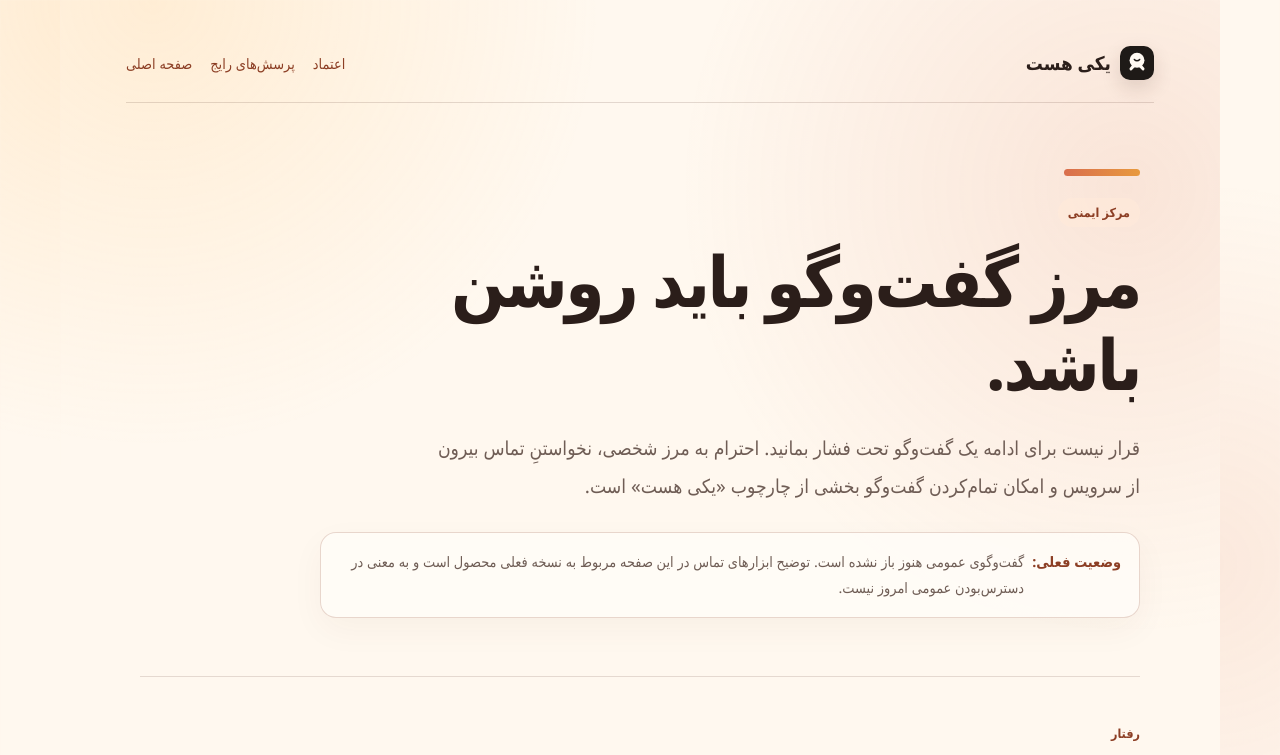
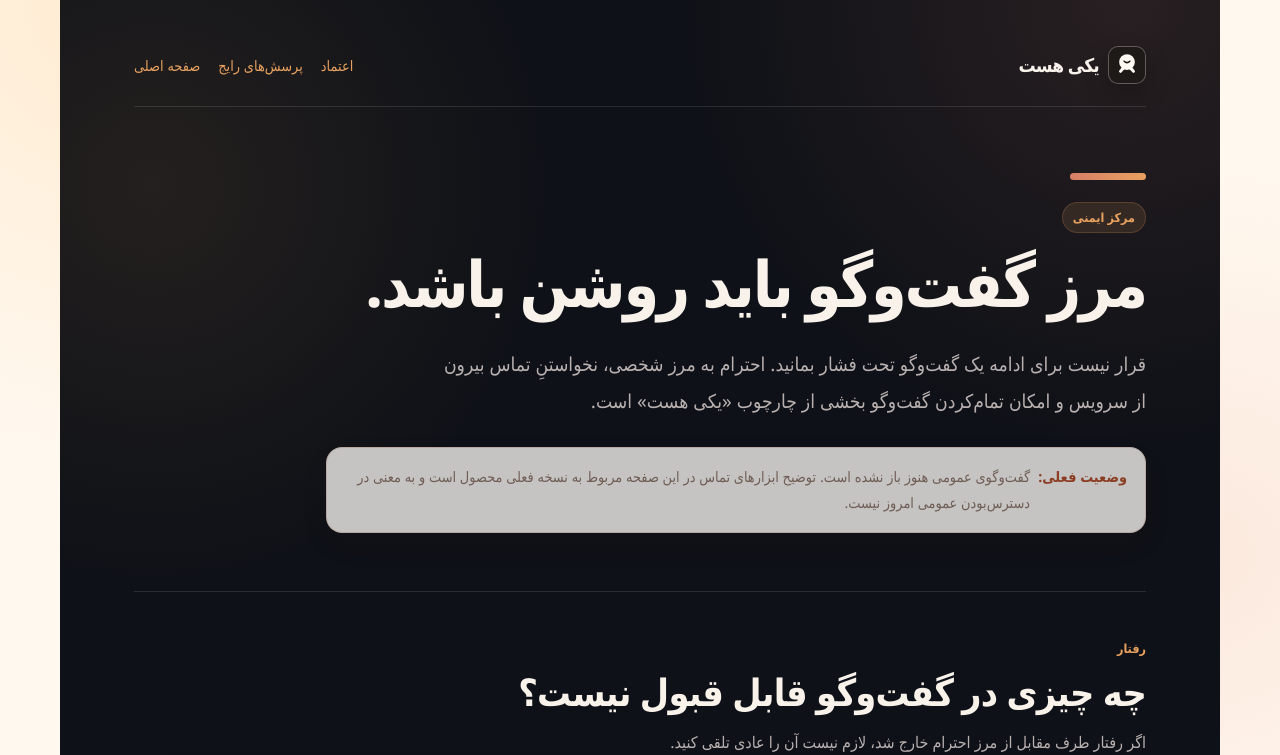
Before and after one commit to morfisam25-tech/YEKI-HAST, a Next.js app in the folder apps/web/: page /safety in a window 1280 px wide. Shown: the top 755 px of the page. Built offline with nearby package versions, Linux system fonts and the light colour scheme.

Commit message:
W9 Phase 2: extend dark system to Safety

```diff
--- a/apps/web/app/safety/safety.module.css
+++ b/apps/web/app/safety/safety.module.css
@@ -316,3 +316,44 @@
 @media (prefers-reduced-motion: reduce) {
   .page *, .page *::before, .page *::after { transition: none !important; animation: none !important; }
 }
+
+
+/* W9 Phase 2 visual system */
+.page {
+  --bg: #0e1117;
+  --surface: #171a20;
+  --surface-2: #20232a;
+  --warm: #272126;
+  --text: #f8f2eb;
+  --muted: #b9b0b0;
+  --soft: #d8c9c0;
+  --line: rgba(255,255,255,.11);
+  --accent: #e8a15f;
+  --coral: #d77e68;
+  min-height: 100vh;
+  background:
+    radial-gradient(circle at 92% 0%, rgba(215,126,104,.13), transparent 28rem),
+    radial-gradient(circle at 8% 4%, rgba(232,161,95,.10), transparent 25rem),
+    var(--bg);
+  color: var(--text);
+}
+.header { width: min(1120px, calc(100% - 48px)); border-color: var(--line); }
+.brand { color: var(--text); font-size: 19px; letter-spacing: -.04em; }
+.brand::before { width: 36px; height: 36px; border: 1px solid rgba(255,255,255,.24); background-color: rgba(232,161,95,.08); box-shadow: 0 10px 24px rgba(0,0,0,.22); }
+.topNav a, .footer a { color: var(--accent); }
+.shell { width: min(1040px, calc(100% - 48px)); }
+.hero h1 { color: var(--text); font-size: clamp(2.3rem, 5vw, 4.2rem); }
+.hero::before { background: linear-gradient(90deg, var(--coral), var(--accent)); }
+.eyebrow, .step { color: var(--accent); }
+.eyebrow { background: rgba(232,161,95,.12); border: 1px solid rgba(232,161,95,.20); }
+.lead, .sectionIntro > p:last-child, .conductCard p, .endingCard p, .toolsList p, .boundaryBox p, .practicalBox p, .emergency p, .footer p { color: var(--muted); }
+.section, .toolsList, .footer { border-color: var(--line); }
+.sectionIntro h2, .emergency h2, .conductCard h3, .endingCard h3, .toolsList h3, .footer strong { color: var(--text); }
+.conductCard, .endingCard { border-color: var(--line); background: var(--surface-2); box-shadow: 0 18px 50px rgba(0,0,0,.16); }
+.boundaryBox, .practicalBox { border-color: var(--line); background: rgba(232,161,95,.09); }
+.safetyEnding { border-color: rgba(215,126,104,.30); background: rgba(122,48,48,.20); }
+.label { color: var(--accent); }
+.emergency { background: linear-gradient(145deg, #262027, #3b282b 62%, #4b2b2a); box-shadow: 0 26px 70px rgba(0,0,0,.24); }
+.emergency .eyebrow { color: #ffd3a0; background: rgba(255,255,255,.08); }
+.emergency p { color: #f7e9dc; }
+.page a:focus-visible { outline-color: var(--accent); }
```
